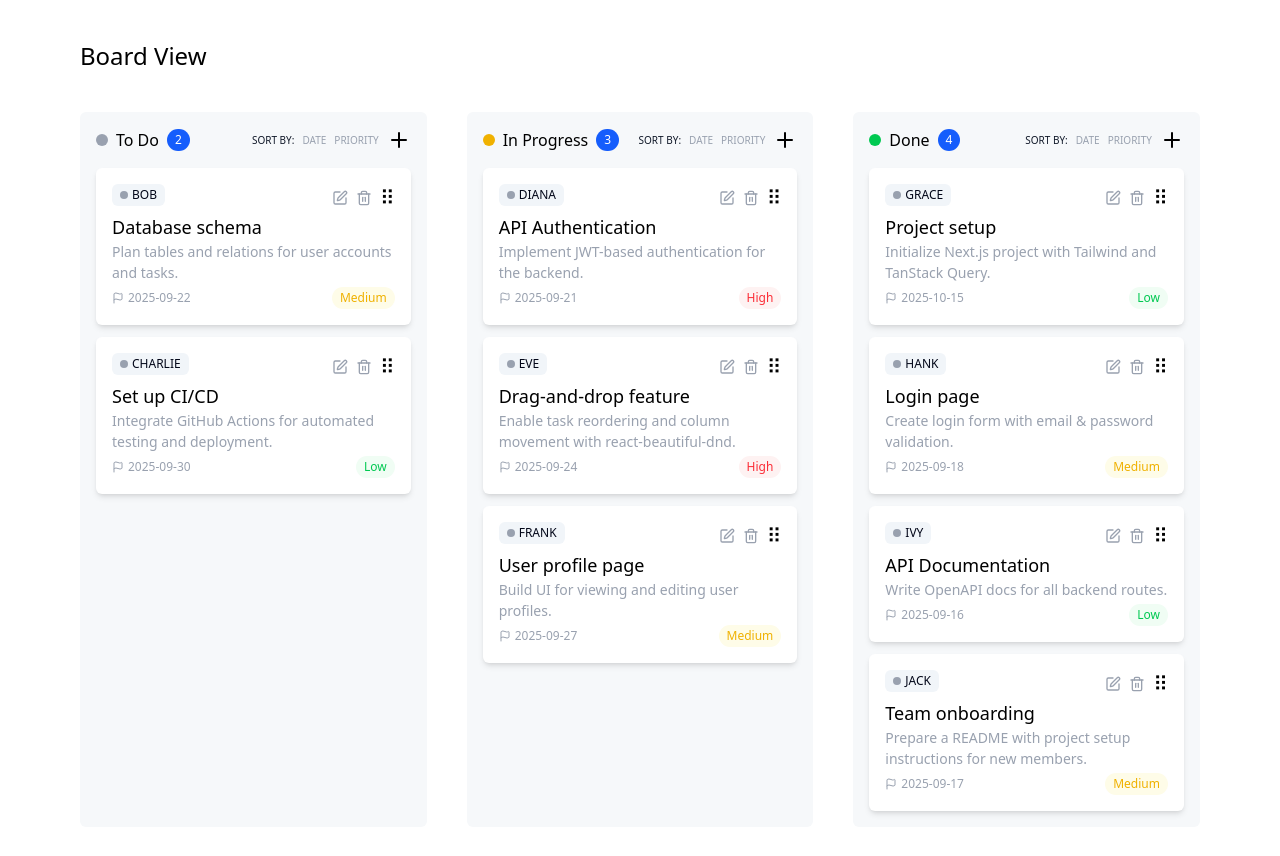
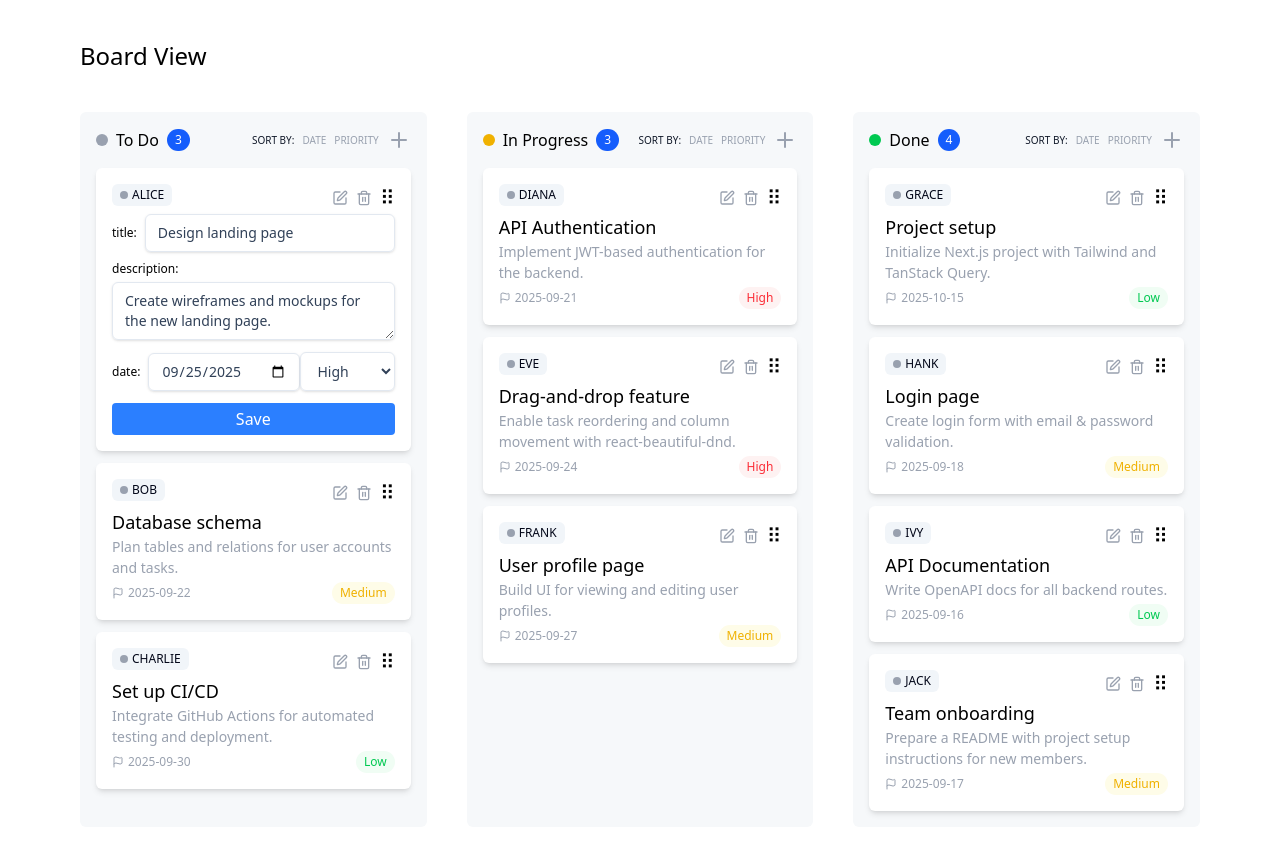
Before and after one commit to ylcharan/emitrr-frontend-task, a React (Vite) app: page / in a window 1280 px wide. Both pictures are taken after a click on the button 364 px from the left and 198 px from the top of the page. Shown: the top 856 px of the page. Built offline with nearby package versions, Linux system fonts and the light colour scheme.

Commit message:
added edit option

```diff
--- a/package.json
+++ b/package.json
@@ -11,6 +11,7 @@
   },
   "dependencies": {
     "@dnd-kit/core": "^6.3.1",
+    "@dnd-kit/modifiers": "^9.0.0",
     "@dnd-kit/sortable": "^10.0.0",
     "@dnd-kit/utilities": "^3.2.2",
     "@tailwindcss/vite": "^4.1.13",
--- a/src/App.tsx
+++ b/src/App.tsx
@@ -2,15 +2,26 @@ import { SortableContext } from "@dnd-kit/sortable";
 import BoardViewCol from "./components/BoardViewCol";
 import { useTaskContext } from "./context/TaskContext";
 import type { Column } from "./data/types";
-import { DndContext, closestCorners } from "@dnd-kit/core";
+import {
+  DndContext,
+  MouseSensor,
+  TouchSensor,
+  closestCorners,
+  useSensor,
+  useSensors,
+} from "@dnd-kit/core";
+
+import { restrictToWindowEdges } from "@dnd-kit/modifiers";
 
 function App() {
   const { columns, moveTask, getTaskColumn } = useTaskContext();
-
+  const sensors = useSensors(useSensor(MouseSensor), useSensor(TouchSensor));
   return (
     <div className="base-wrapper relative">
       <h1 className="text-2xl">Board View</h1>
       <DndContext
+        sensors={sensors}
+        modifiers={[restrictToWindowEdges]}
         onDragEnd={(event) => {
           const { active, over } = event;
           if (!over) return;
--- a/src/components/BoardViewCol.tsx
+++ b/src/components/BoardViewCol.tsx
@@ -57,7 +57,9 @@ const BoardViewCol = ({ column }: { column: Column }) => {
           >
             Priority
           </button>
-          <Plus />
+          <button className="text-gray-400 cursor-pointer">
+            <Plus />
+          </button>
         </div>
       </div>
       <div className="flex flex-col gap-3">
--- a/src/components/TaskCards.tsx
+++ b/src/components/TaskCards.tsx
@@ -28,7 +28,7 @@ const TaskCards = ({ task, colId }: { task?: Task; colId: string }) => {
   const style = {
     transform: CSS.Transform.toString(transform),
     transition,
-    zIndex: isDragging ? 999 : 0,
+    zIndex: isDragging ? 999999999 : 0,
   };
   return (
     <div
@@ -138,6 +138,7 @@ const TaskCards = ({ task, colId }: { task?: Task; colId: string }) => {
                       priority: e.target.value as Task["priority"],
                     });
                   }}
+                  className="text-[14px] border-1 px-2 rounded-sm border-black text-black"
                 >
                   <option value="High">High</option>
                   <option value="Medium">Medium</option>
--- a/src/context/TaskContext.tsx
+++ b/src/context/TaskContext.tsx
@@ -12,18 +12,15 @@ export const TaskProvider = ({ children }: { children: React.ReactNode }) => {
   const setCols = (task: Task, taskId: string) => {
     setColumns((prevCols) =>
       prevCols.map((col) => {
-        if (col.id === taskId) {
         return {
           ...col,
           tasks: col.tasks.map((t) => {
-              if (t.id === task.id) {
+            if (t.id === taskId) {
               return { ...task };
             }
             return t;
           }),
         };
-        }
-        return col;
       })
     );
   };
--- a/src/index.css
+++ b/src/index.css
@@ -7,3 +7,9 @@ body {
 .base-wrapper {
   @apply min-h-screen flex flex-col max-w-[1440px] w-[90%] mx-auto px-4 py-10;
 }
+
+input,
+select,
+textarea {
+  @apply w-full bg-transparent placeholder:text-slate-400 text-slate-700 text-sm border border-slate-200 rounded-md px-3 py-2 transition duration-300 ease-in focus:outline-none focus:border-slate-400 hover:border-slate-300 shadow-sm focus:shadow;
+}
```
Also changed, not shown: 1 other file (tests, documents, lock files or other folders). Lines whose indentation alone changed are shown as unchanged.
